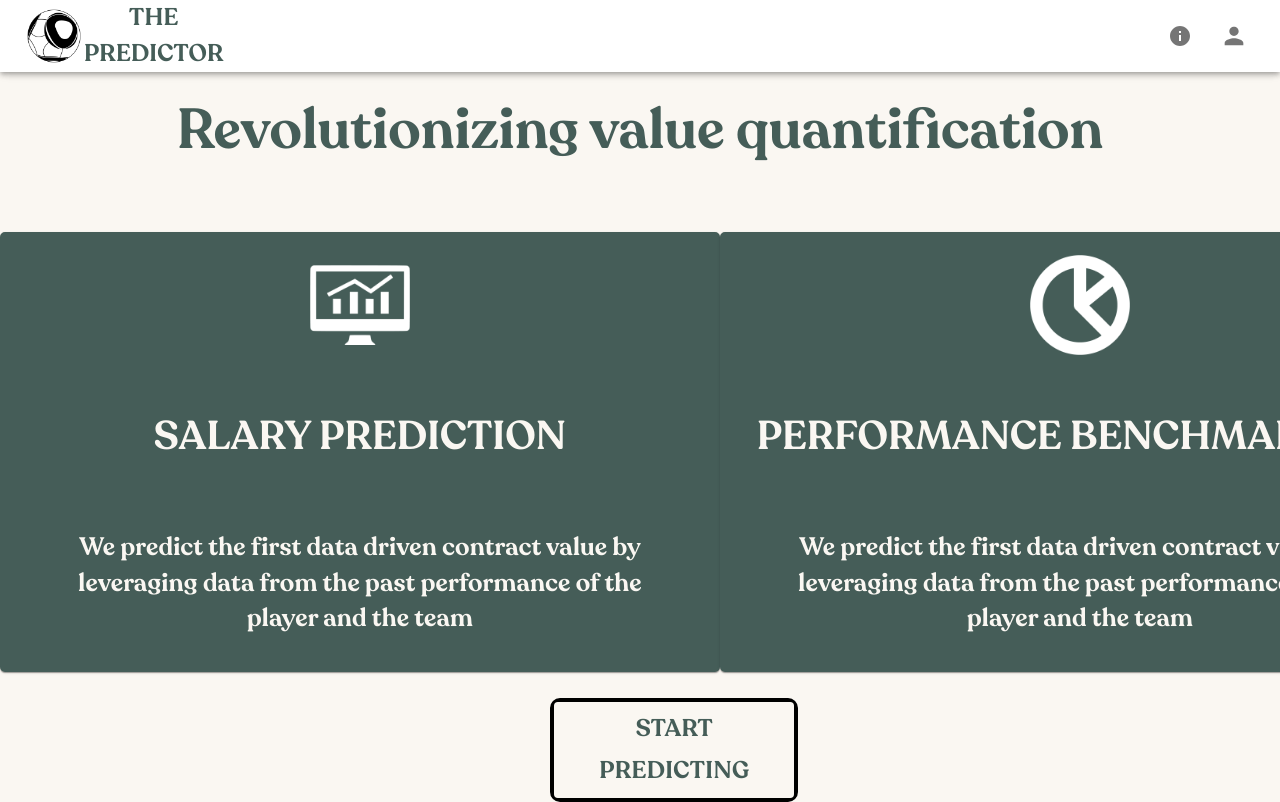
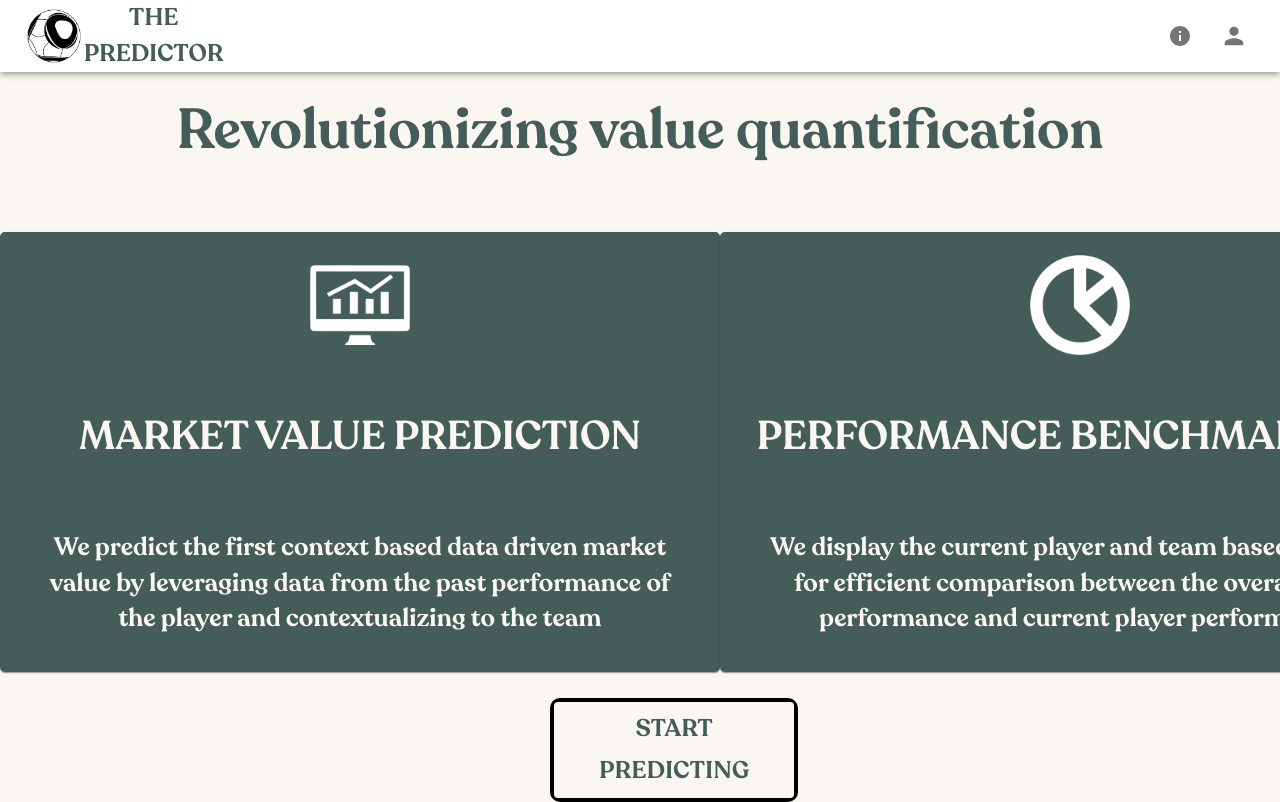
Before and after one commit to football-agent/football-agent-ui, a React (Create React App) app: page / in a window 1280 px wide. Shown: the top 802 px of the page. Built offline with nearby package versions, Linux system fonts and the light colour scheme.

Commit message:
changed to market valeu

```diff
--- a/src/screens/PredictedValuesScreen.js
+++ b/src/screens/PredictedValuesScreen.js
@@ -66,6 +66,10 @@ function titleCase(str) {
       .split('_')
       .map((word) => word[0].toUpperCase() + word.slice(1).toLowerCase())
       .join(' ');
+}
+
+function numberWithCommas(x) {
+  return x.toString().replace(/\B(?=(\d{3})+(?!\d))/g, ",");
 }
 
 
@@ -156,6 +160,7 @@ const metricsToShow = [
   "passes_live",
   "pressure_regains",
   "gca",
+  "goals"
 ];
 
 const getRows = (selectedPlayer) => {
@@ -198,7 +203,7 @@ export default function PredictedValuesScreen() {
       return fieldName + baseLabel;
     });
 
-    const playerPosition = state.selectedPlayer.position;
+    const playerPosition = state.selectedPlayer.position.split(",")[0];
     let statToConsider;
     let stats = state.selectedTeam.stats;
     for (let i = 0; i < stats.length; i++) {
@@ -212,7 +217,7 @@ export default function PredictedValuesScreen() {
 
     for (let key of Object.keys(statToConsider)) {
       if (key.includes(fieldName)) {
-        values.push(statToConsider[key]);
+        values.push(statToConsider[key]/3);
       }
     }
 
@@ -238,7 +243,7 @@ export default function PredictedValuesScreen() {
       state.selectedPlayer.player,
       state.selectedTeam.team
     ).then((response) => {
-      setPredictedValue(Math.round(response.data.predictedValue));
+      setPredictedValue(numberWithCommas(Math.round(response.data.predictedValue)));
     });
   }, []);
 
@@ -302,7 +307,7 @@ export default function PredictedValuesScreen() {
                   textAlign: "left",
                 }}
               >
-                Current Wage : {state.selectedPlayer?.wage_eur}
+                Current Market Value : {numberWithCommas(state.selectedPlayer?.value_eur)} €
               </p>
             </div>
 
@@ -323,7 +328,7 @@ export default function PredictedValuesScreen() {
                   fontSize: "40px",
                 }}
               >
-                Predicted Value: {predictedValue} €/week
+                Predicted Value: {predictedValue} €
               </p>
               <p></p>
             </div>
--- a/src/screens/SelectionScreen.js
+++ b/src/screens/SelectionScreen.js
@@ -108,8 +108,8 @@ export default function SelectionScreen() {
                 fontFamily: "MyFont",
               }}
             >
-              We predict the first data driven contract value by leveraging data
-              from the past performance of the player and the team
+              We predict the first context based data driven market value by leveraging data
+              from the past performance of the player and contextualizing to the team
             </p>
             <p
               style={{
@@ -118,7 +118,7 @@ export default function SelectionScreen() {
                 fontFamily: "MyFont",
               }}
             >
-              SALARY PREDICTION
+              MARKET VALUE PREDICTION
             </p>
             <img
               src={market}
@@ -145,8 +145,9 @@ export default function SelectionScreen() {
                 fontFamily: "MyFont",
               }}
             >
-              We predict the first data driven contract value by leveraging data
-              from the past performance of the player and the team
+              We display the current player and team based statitics for
+              efficient comparison between the overall team performance
+              and current player performance
             </p>
             <p
               style={{
```
